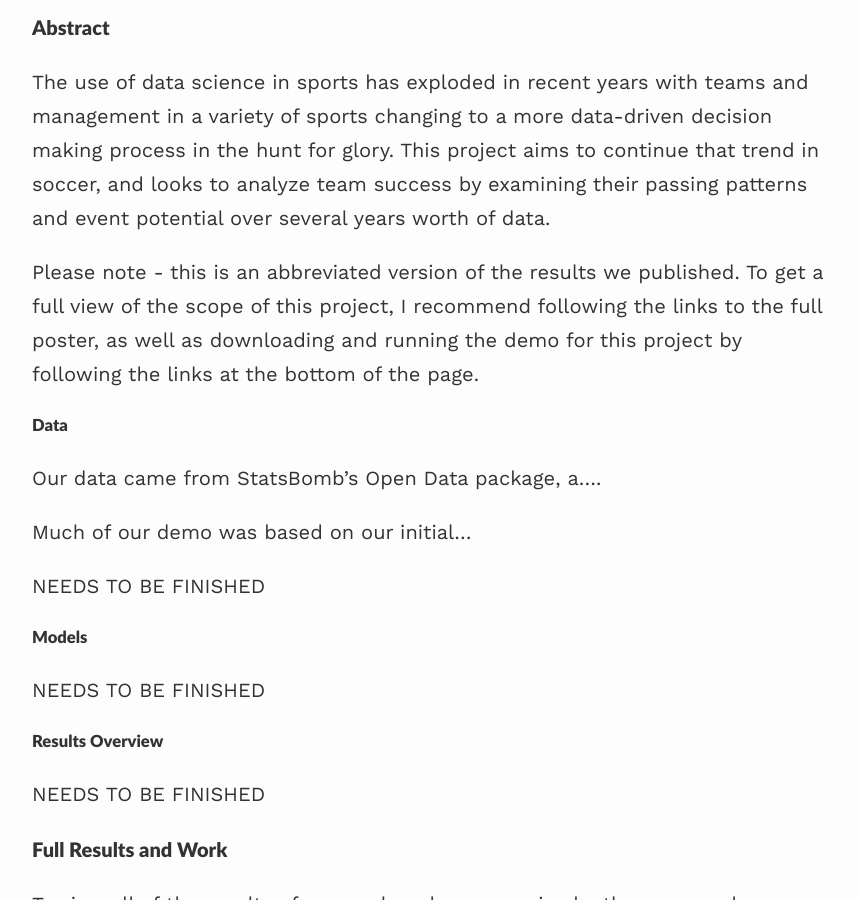
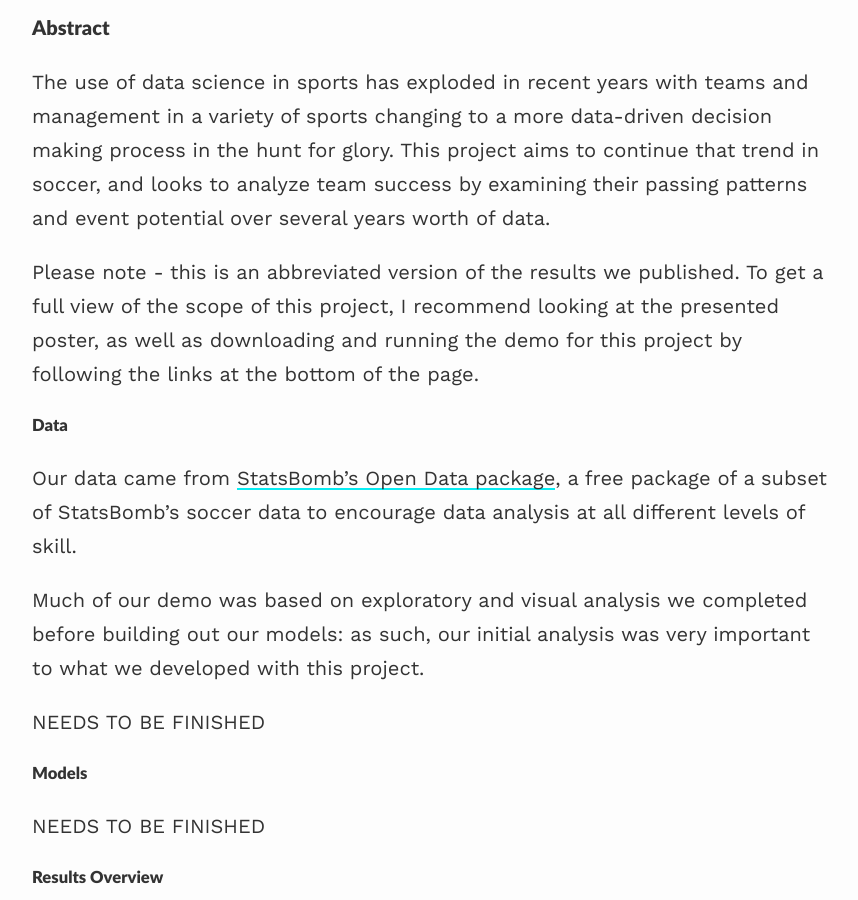
Before and after one commit to ESR76/esr76.github.io, a Jekyll site: the page built from drafts/ds3_soccer-proj.md, in a window 1280 px wide and 900 px high, scrolled down 239 px. Shown: the whole window, without its empty margins (208-1066 px from the left). Built offline with Jekyll 4.4.1, drawn with Linux system fonts in a browser that asks for light colours; nearby versions of some CDN libraries.

Commit message:
Small changes and should be done for now.

```diff
--- a/drafts/ds3_soccer-proj.md
+++ b/drafts/ds3_soccer-proj.md
@@ -7,12 +7,12 @@ description: Our team of four used passing data to evaluate player and team succ
 #### Abstract
 The use of data science in sports has exploded in recent years with teams and management in a variety of sports changing to a more data-driven decision making process in the hunt for glory. This project aims to continue that trend in soccer, and looks to analyze team success by examining their passing patterns and event potential over several years worth of data.
 
-Please note - this is an abbreviated version of the results we published. To get a full view of the scope of this project, I recommend following the links to the full poster, as well as downloading and running the demo for this project by following the links at the bottom of the page.
+Please note - this is an abbreviated version of the results we published. To get a full view of the scope of this project, I recommend looking at the presented poster, as well as downloading and running the demo for this project by following the links at the bottom of the page.
 
 ##### Data
-Our data came from StatsBomb's Open Data package, a....
+Our data came from [StatsBomb's Open Data package](https://github.com/statsbomb/open-data), a free package of a subset of StatsBomb's soccer data to encourage data analysis at all different levels of skill.
 
-Much of our demo was based on our initial...
+Much of our demo was based on exploratory and visual analysis we completed before building out our models: as such, our initial analysis was very important to what we developed with this project.
 
 NEEDS TO BE FINISHED
 
```
Also changed, not shown: _posts/2023-06-30-graduation-ucsd.md (+3 -2 lines).
